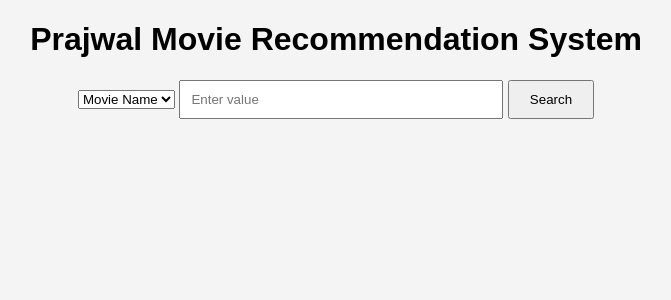
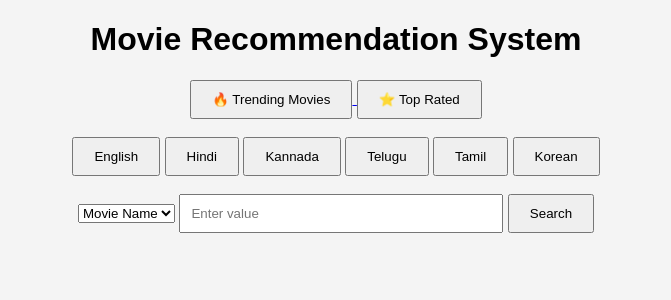
Before and after one commit to prajwalhugar18/movie-recommender, a Flask app: page / in a window 1280 px wide. Shown: the top 300 px of the page, without its empty margins (304-975 px from the left). Run offline with Flask 3, Linux system fonts and the light colour scheme; parts of the project's set-up code (start-up, migrations or seed data) failed here and were passed over.

Commit message:
Movie Explorer v2

```diff
--- a/app.py
+++ b/app.py
@@ -4,9 +4,11 @@ from movii import (
     search_movie,
     search_actor,
     search_genre,
-    search_year
+    search_year,
+    trending_movies,
+    top_rated_movies,
+    search_language
 )
-
 app = Flask(__name__)
 
 genres = {
@@ -21,7 +23,16 @@ genres = {
     "Sci-Fi": 878,
     "Thriller": 53
 }
-
+languages = {
+    "English": "en",
+    "Hindi": "hi",
+    "Kannada": "kn",
+    "Tamil": "ta",
+    "Telugu": "te",
+    "Malayalam": "ml",
+    "Korean": "ko",
+    "Japanese": "ja"
+}
 
 @app.route("/", methods=["GET", "POST"])
 def home():
@@ -52,7 +63,33 @@ def home():
         "index.html",
         recommendations=recommendations
     )
+@app.route("/trending")
+def trending():
 
+    return render_template(
+        "index.html",
+        recommendations=trending_movies()
+    )
+
+
+@app.route("/toprated")
+def top_rated():
+
+    return render_template(
+        "index.html",
+        recommendations=top_rated_movies()
+    )
+
+
+@app.route("/language/<lang>")
+def language(lang):
+
+    return render_template(
+        "index.html",
+        recommendations=search_language(
+            languages.get(lang, "en")
+        )
+    )
 
 if __name__ == "__main__":
     app.run(debug=True)
--- a/movii.py
+++ b/movii.py
@@ -17,15 +17,16 @@ def format_movies(movie_list):
                 + movie["poster_path"]
             )
 
-        results.append({
-            "title": movie.get("title", "N/A"),
-            "rating": movie.get("vote_average", "N/A"),
-            "year": movie.get("release_date", "")[:4]
-            if movie.get("release_date")
-            else "N/A",
-            "poster": poster
-        })
-
+     results.append({
+    "id": movie.get("id"),
+    "title": movie.get("title", "N/A"),
+    "rating": movie.get("vote_average", "N/A"),
+    "year": movie.get("release_date", "")[:4]
+    if movie.get("release_date")
+    else "N/A",
+    "poster": poster,
+    "overview": movie.get("overview", "No description available")
+})
     return results
 
 
@@ -103,3 +104,61 @@ def search_year(year):
     ).json()
 
     return format_movies(data.get("results", []))
+def trending_movies():
+
+    url = "https://api.themoviedb.org/3/trending/movie/week"
+
+    data = requests.get(
+        url,
+        params={"api_key": TMDB_API_KEY}
+    ).json()
+
+    return format_movies(data.get("results", []))
+
+
+def top_rated_movies():
+
+    url = "https://api.themoviedb.org/3/movie/top_rated"
+
+    data = requests.get(
+        url,
+        params={"api_key": TMDB_API_KEY}
+    ).json()
+
+    return format_movies(data.get("results", []))
+
+
+def search_language(language):
+
+    url = "https://api.themoviedb.org/3/discover/movie"
+
+    data = requests.get(
+        url,
+        params={
+            "api_key": TMDB_API_KEY,
+            "with_original_language": language
+        }
+    ).json()
+
+    return format_movies(data.get("results", []))
+
+
+def get_trailer(movie_id):
+
+    url = f"https://api.themoviedb.org/3/movie/{movie_id}/videos"
+
+    data = requests.get(
+        url,
+        params={"api_key": TMDB_API_KEY}
+    ).json()
+
+    for video in data.get("results", []):
+
+        if video.get("site") == "YouTube":
+
+            return (
+                "https://www.youtube.com/watch?v="
+                + video["key"]
+            )
+
+    return ""
--- a/templates/index.html
+++ b/templates/index.html
@@ -43,8 +43,25 @@
 
 <body>
 
-<h1>Prajwal Movie Recommendation System</h1>
+<h1>Movie Recommendation System</h1>
+<a href="/trending">
+<button>🔥 Trending Movies</button>
+</a>
 
+<a href="/toprated">
+<button>⭐ Top Rated</button>
+</a>
+
+<br><br>
+
+<a href="/language/English"><button>English</button></a>
+<a href="/language/Hindi"><button>Hindi</button></a>
+<a href="/language/Kannada"><button>Kannada</button></a>
+<a href="/language/Telugu"><button>Telugu</button></a>
+<a href="/language/Tamil"><button>Tamil</button></a>
+<a href="/language/Korean"><button>Korean</button></a>
+
+<br><br>
     <form method="POST">
 
     <select name="search_type">
@@ -101,7 +118,9 @@
         <p>
             Year: {{ movie["year"] }}
         </p>
-
+        <p>
+            {{ movie["overview"] }}
+        </p>
     </div>
 
     {% endfor %}
```
